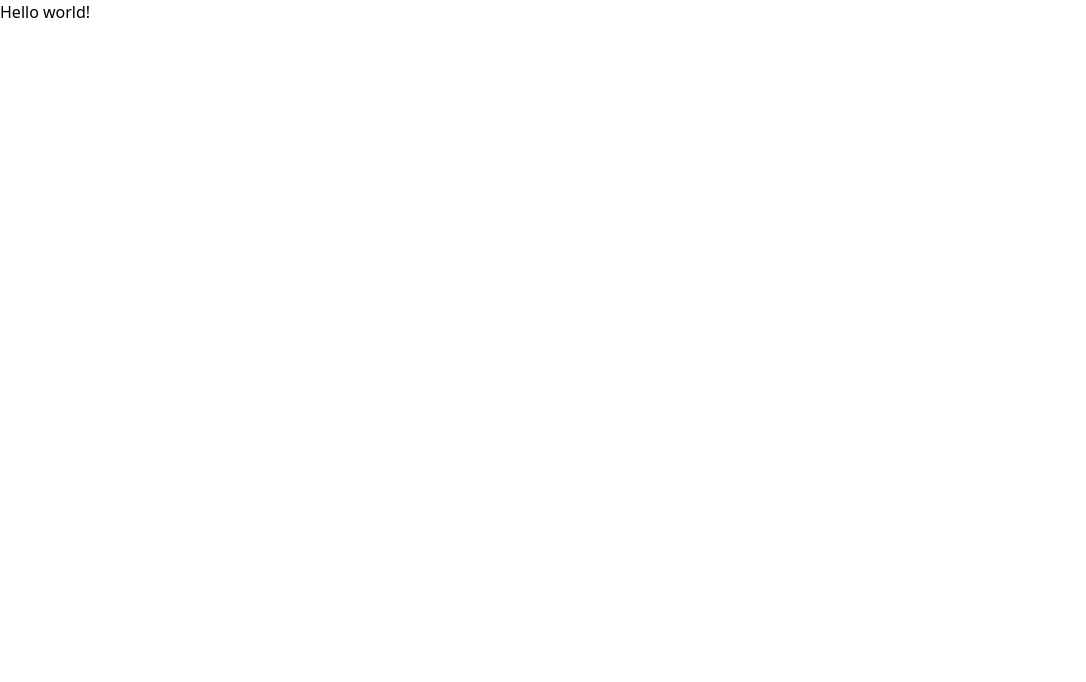
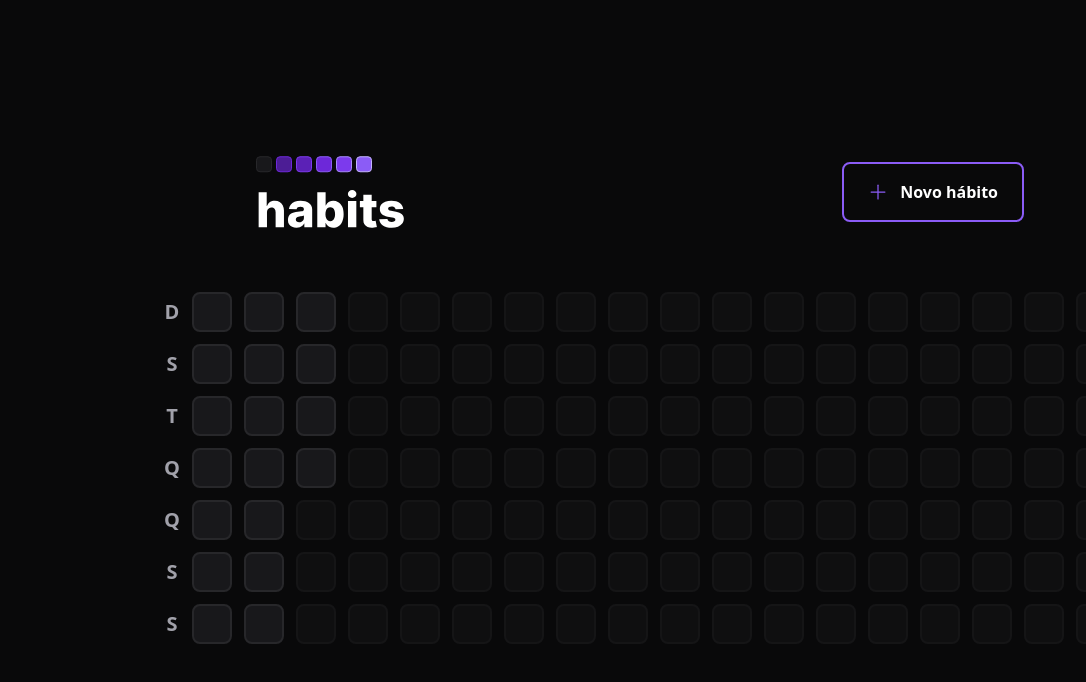
Before and after one commit to soaresgus/habits, a React (Vite) app in the folder web/: page / in a window 1280 px wide. Shown: the top 682 px of the page, without its empty margins (0-1086 px from the left). Built offline with nearby package versions, Linux system fonts and the light colour scheme.

Commit message:
Create web home page

```diff
--- a/web/index.html
+++ b/web/index.html
@@ -8,7 +8,7 @@
   <title>Habits</title>
 </head>
 
-<body>
+<body class="bg-background text-white">
   <div id="root"></div>
   <script type="module" src="/src/main.tsx"></script>
 </body>
--- a/web/package.json
+++ b/web/package.json
@@ -9,6 +9,8 @@
     "preview": "vite preview"
   },
   "dependencies": {
+    "dayjs": "^1.11.7",
+    "phosphor-react": "^1.4.1",
     "react": "^18.2.0",
     "react-dom": "^18.2.0"
   },
--- a/web/src/App.tsx
+++ b/web/src/App.tsx
@@ -1,7 +1,14 @@
+import { Header } from './components/Header';
+import { SummaryTable } from './components/SummaryTable';
 import './styles/global.css';
 
-function App() {
-  return <h1>Hello world!</h1>;
+export function App() {
+  return (
+    <div className="w-screen h-screen flex items-center justify-center">
+      <main className="w-full max-w-5xl px-6 flex flex-col gap-16">
+        <Header />
+        <SummaryTable />
+      </main>
+    </div>
+  );
 }
-
-export default App;
--- /dev/null
+++ b/web/src/components/HabitDay.tsx
@@ -0,0 +1,5 @@
+export function HabitDay() {
+  return (
+    <div className="w-10 h-10 bg-zinc-900 border-2 border-zinc-800 rounded-lg "></div>
+  );
+}
--- /dev/null
+++ b/web/src/components/Header.tsx
@@ -0,0 +1,18 @@
+import { Plus } from 'phosphor-react';
+import logoSrc from '../assets/logo.svg';
+
+export function Header() {
+  return (
+    <header className="w-full max-w-3xl mx-auto flex items-center justify-between">
+      <img src={logoSrc} alt="Habits Logo" />
+
+      <button
+        type="button"
+        className="border-2 border-violet-500 font-semibold rounded-lg px-6 py-4 flex items-center gap-3 hover:border-violet-300 transition-all"
+      >
+        <Plus size={20} className="text-violet-500" />
+        Novo hábito
+      </button>
+    </header>
+  );
+}
--- /dev/null
+++ b/web/src/components/SummaryTable.tsx
@@ -0,0 +1,39 @@
+import { generateDatesFromYearBeginning } from '../utils/generate-dates-from-year-beginning';
+import { HabitDay } from './HabitDay';
+
+const weekDays = ['D', 'S', 'T', 'Q', 'Q', 'S', 'S'];
+
+const summaryDates = generateDatesFromYearBeginning();
+
+const minimumSummaryDatesSize = 18 * 7; // 18 week = 126 days
+const amountOfDaysToFill = minimumSummaryDatesSize - summaryDates.length;
+
+export function SummaryTable() {
+  return (
+    <div className="w-full flex">
+      <div className="grid grid-rows-7 grid-flow-row gap-3">
+        {weekDays.map((weekDay, index) => (
+          <div
+            key={`${weekDay}-${index}`}
+            className="text-zinc-400 text-xl h-10 w-10 flex items-center justify-center font-bold"
+          >
+            {weekDay}
+          </div>
+        ))}
+      </div>
+
+      <div className="grid grid-rows-7 grid-flow-col gap-3">
+        {summaryDates.map((date) => (
+          <HabitDay key={String(date)} />
+        ))}
+        {amountOfDaysToFill > 0 &&
+          Array.from({ length: amountOfDaysToFill }).map((_, index) => (
+            <div
+              key={index}
+              className="w-10 h-10 bg-zinc-900 border-2 border-zinc-800 rounded-lg opacity-40 cursor-not-allowed"
+            />
+          ))}
+      </div>
+    </div>
+  );
+}
--- /dev/null
+++ b/web/src/utils/generate-dates-from-year-beginning.ts
@@ -0,0 +1,16 @@
+import dayjs from 'dayjs';
+
+export function generateDatesFromYearBeginning() {
+  const firstDayOfTheYear = dayjs().startOf('year');
+  const today = new Date();
+
+  const dates = [];
+  let compareDate = firstDayOfTheYear;
+
+  while (compareDate.isBefore(today)) {
+    dates.push(compareDate.toDate());
+    compareDate = compareDate.add(1, 'day');
+  }
+
+  return dates;
+}
--- a/web/tailwind.config.cjs
+++ b/web/tailwind.config.cjs
@@ -5,7 +5,14 @@ module.exports = {
     './index.html'
   ],
   theme: {
-    extend: {},
+    extend: {
+      colors: {
+        background: '#09090A'
+      },
+      gridTemplateRows: {
+        7: 'repeat(7, minmax(0, 1fr))'
+      }
+    },
   },
   plugins: [],
 }
```
Also changed, not shown: web/src/main.tsx (+5 -5 lines), web/src/assets/logo.svg (added), 1 other file (tests, documents, lock files or other folders).
